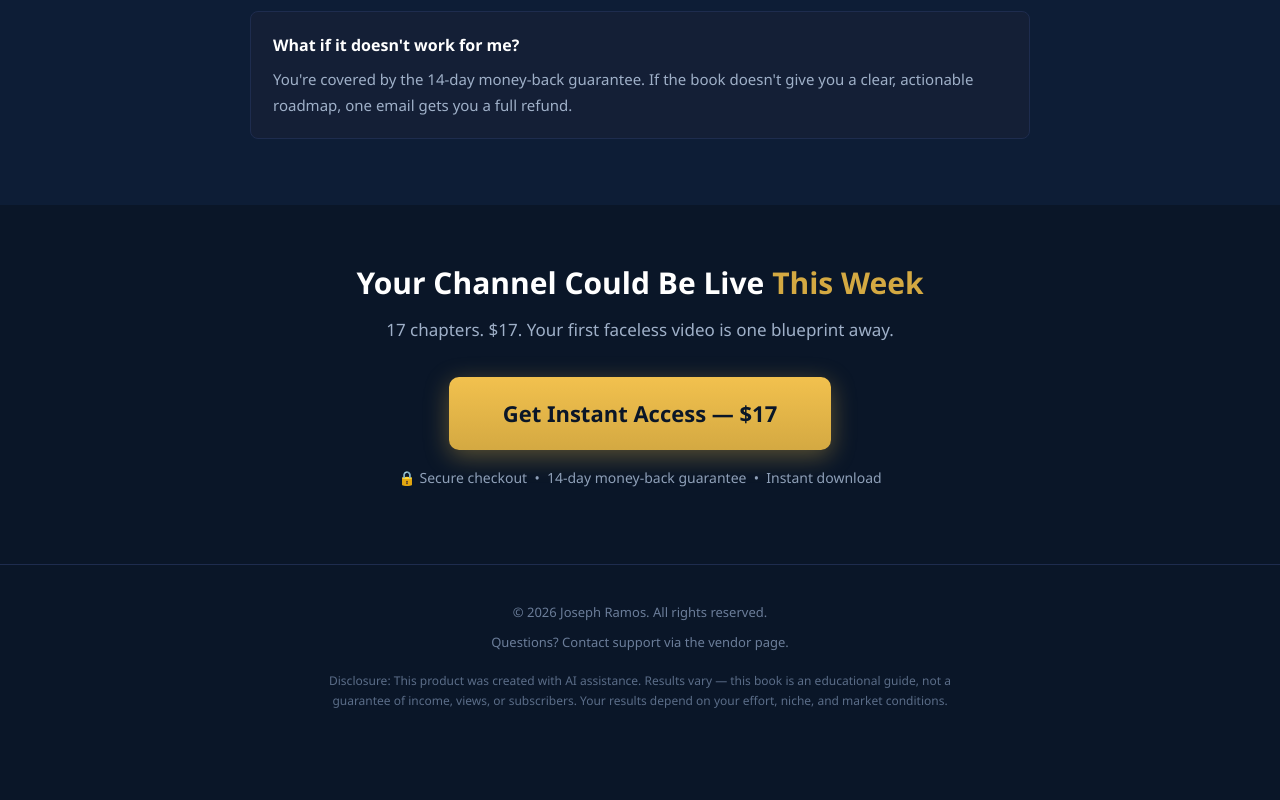
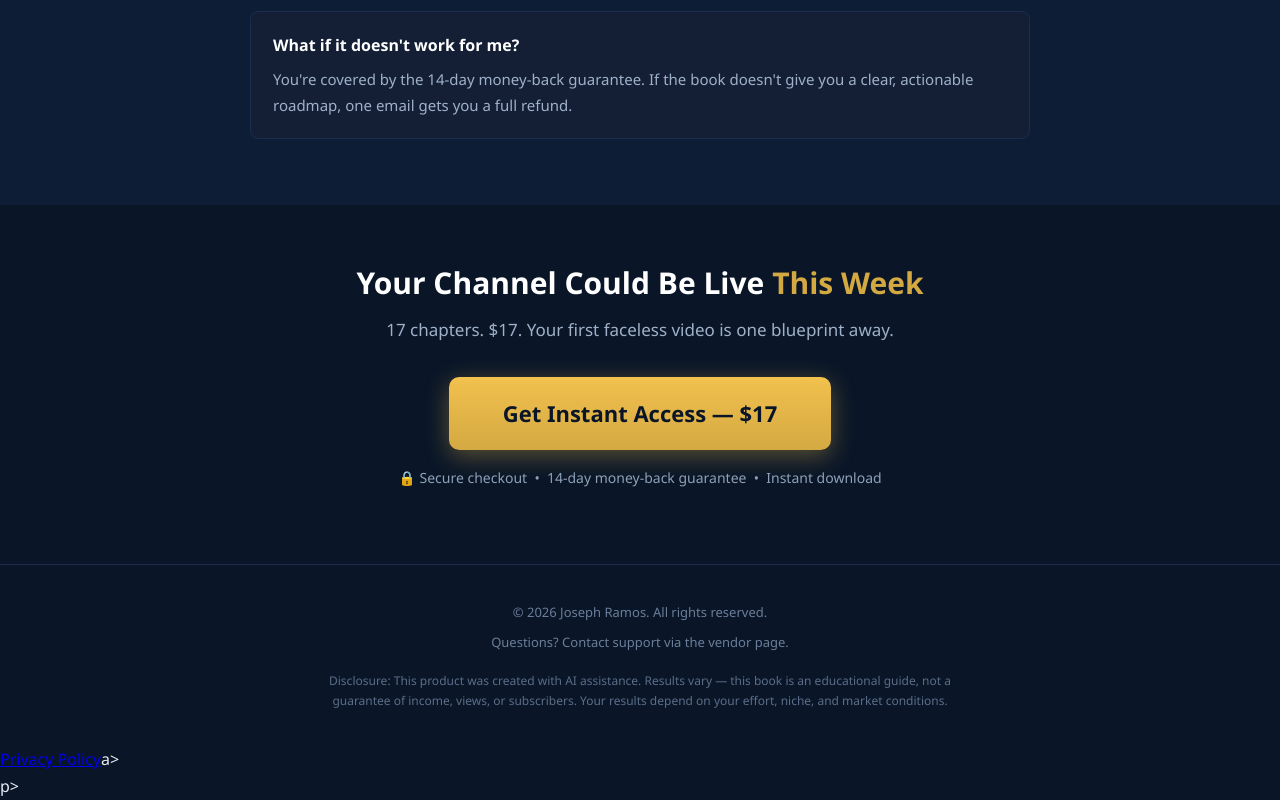
Before and after one commit to samratkhanov-tech/faceless-youtube-empire, a plain HTML site: page index.html in a window 1280 px wide. Shown: the part 8899-9699 px from the top of the page. Before the commit the page ends 9645 px from the top, so only its background shows below. Drawn offline with Linux system fonts and the light colour scheme.

Commit message:
Add privacy policy link to footer

```diff
--- a/index.html
+++ b/index.html
@@ -278,5 +278,6 @@
   </div>
 </footer>
 
+<p style="text-aligncenter;padding16px;font-size14px;"><a href="privacy-policy.html">Privacy Policy</a>a></p>p>
 </body>
 </html>
```
